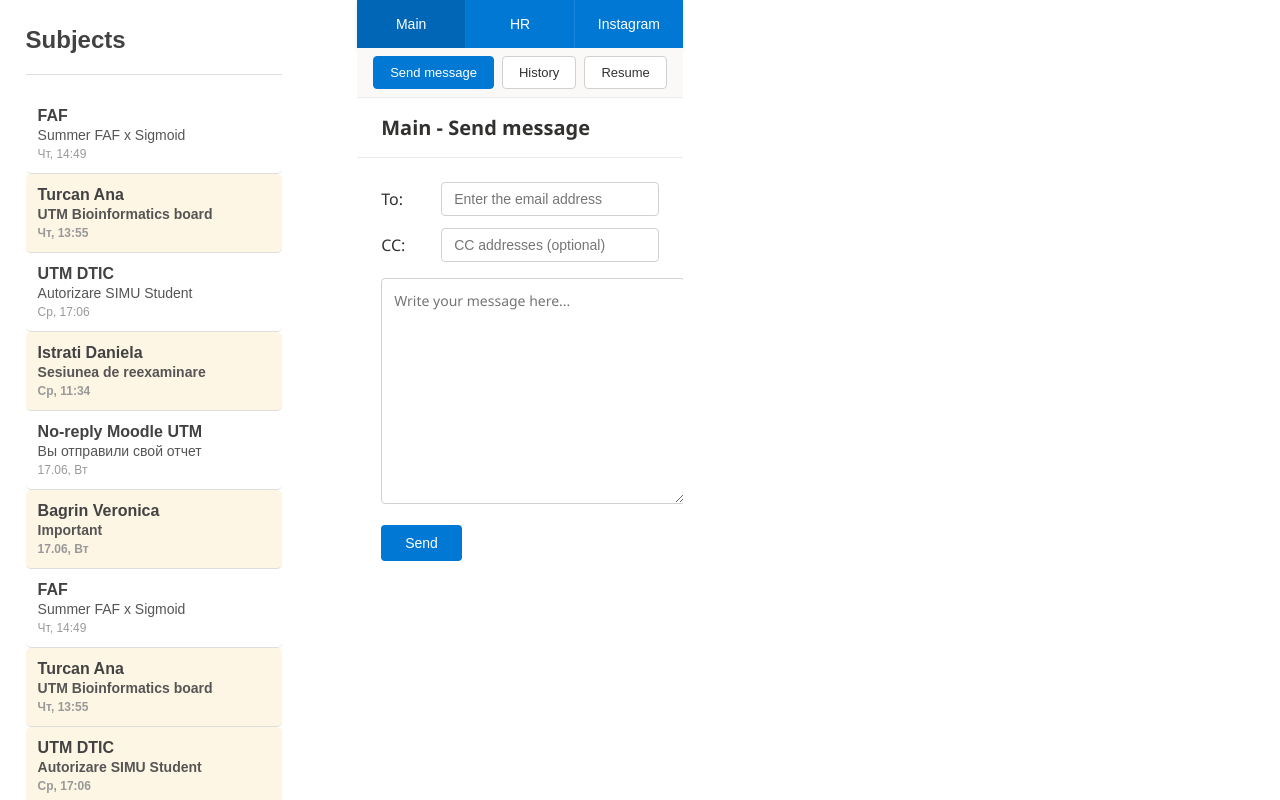
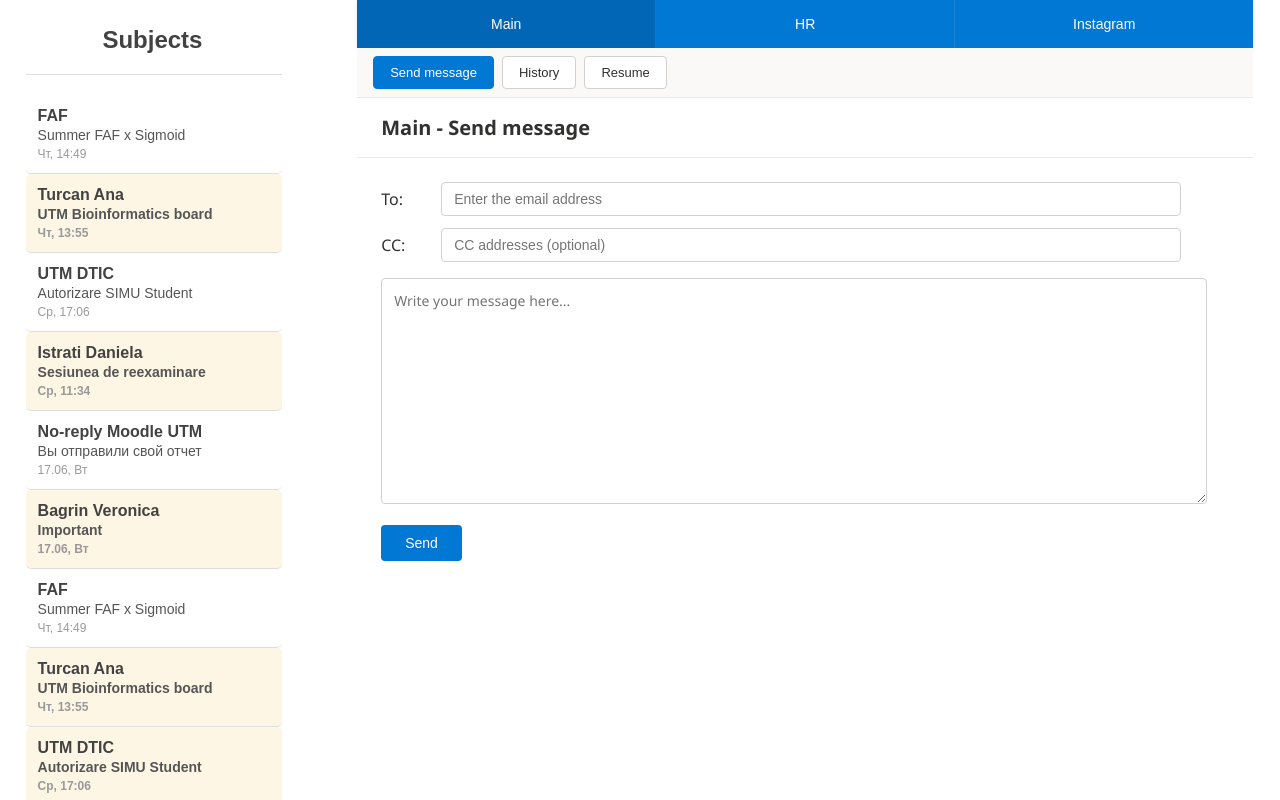
Before and after one commit to MariaIscariot/Team_2, a React (Vite) app in the folder front/: page / in a window 1280 px wide. Built offline with nearby package versions, Linux system fonts and the light colour scheme.

Commit message:
Some changes

```diff
--- a/front/src/components/MainBody/MainBody.css
+++ b/front/src/components/MainBody/MainBody.css
@@ -1,4 +1,5 @@
 .main-body-outlook {
+  width:70%;
   height: 100vh;
   display: flex;
   flex-direction: column;
--- a/front/src/components/Subjects/index.module.css
+++ b/front/src/components/Subjects/index.module.css
@@ -67,3 +67,8 @@
 .unread .subject {
   font-weight: 700;
 }
+
+.head{
+    width: 100%;
+    margin-left: 30%;
+}
```
